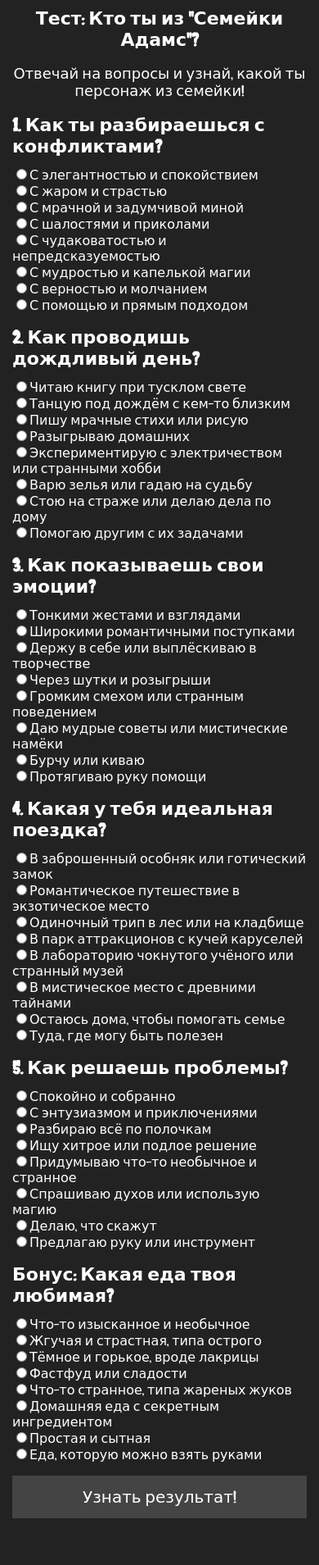
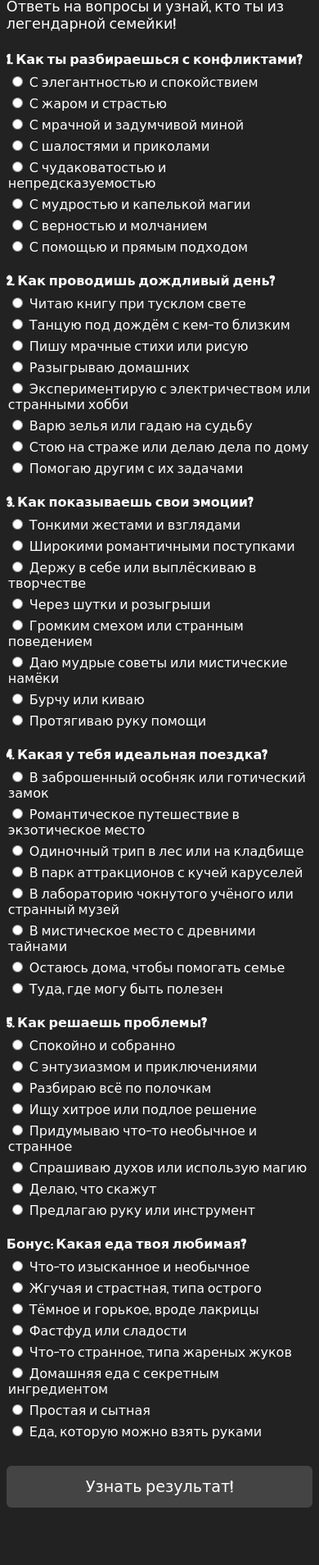
Before and after one commit to keyboardyosk/addams-family-quiz, a plain HTML site: page site/index.html in a window 390 px wide. Shown: the part 48-1957 px from the top of the page at 82% size. Before the commit the page ends 1910 px from the top, so only its background shows below. Drawn offline with Linux system fonts and the light colour scheme.

Commit message:
Update index.html

```diff
--- a/site/index.html
+++ b/site/index.html
@@ -1,194 +1,283 @@
 <!DOCTYPE html>
-<html>
+<html lang="ru">
 <head>
   <meta charset="UTF-8">
   <meta name="viewport" content="width=device-width, initial-scale=1.0">
-    <title>Тест: Семейка Адамс</title>
+  <title>Кто ты из семейки Адамс?</title>
   <link href="https://fonts.googleapis.com/css2?family=Creepster&display=swap" rel="stylesheet">
   <style>
     * { box-sizing: border-box; }
     body {
-      background-color: #222;
+      background: #222;
       color: #fff;
       font-family: 'Creepster', cursive;
-      text-align: center;
-      padding: 20px;
       margin: 0;
+      padding: 0 0 40px 0;
+      min-height: 100vh;
     }
-    h1, h2 {
-      margin: 20px 0;
+    #container {
+      max-width: 600px;
+      margin: 0 auto;
+      padding: 24px 12px 40px 12px;
     }
-    form {
-      max-width: 600px;
-      margin: auto;
+    h1 {
+      font-size: 2.2em;
+      margin: 0 0 10px 0;
+      letter-spacing: 1px;
+    }
+    #intro {
+      font-size: 1.1em;
+      margin-bottom: 24px;
     }
     .question {
-      margin-bottom: 20px;
+      margin-bottom: 22px;
       text-align: left;
+    }
+    .question h2 {
+      font-size: 1.1em;
+      margin: 0 0 8px 0;
+    }
+    .answers label {
+      display: block;
+      margin-bottom: 6px;
+      font-size: 1em;
+      cursor: pointer;
+      padding-left: 2px;
+    }
+    .answers input[type="radio"] {
+      margin-right: 8px;
+      accent-color: #666;
+    }
+    #submit-button {
+      width: 100%;
+      background: #444;
+      color: #fff;
+      border: none;
+      padding: 14px 0;
+      font-family: 'Creepster', cursive;
+      font-size: 1.2em;
+      border-radius: 6px;
+      cursor: pointer;
+      margin-top: 10px;
+      transition: background 0.2s;
+    }
+    #submit-button:hover {
+      background: #666;
     }
     #result {
       display: none;
-      margin-top: 20px;
-    }
-    button {
-      background-color: #444;
-      color: #fff;
-      border: none;
-      padding: 10px 20px;
-      font-family: 'Creepster', cursive;
-      font-size: 18px;
-      cursor: pointer;
-      transition: background 0.2s;
-    }
-    button:hover {
-      background-color: #666;
-    }
-    #language-switcher {
-      position: absolute;
-      top: 20px;
-      right: 20px;
-    }
-    select {
-      background-color: #444;
-      color: #fff;
-      border: 1px solid #666;
-      padding: 5px;
-      font-family: 'Creepster', cursive;
-      font-size: 16px;
-      cursor: pointer;
-    }
-    select:focus {
-      outline: none;
-      background-color: #666;
+      margin-top: 28px;
+      background: #181818;
+      border-radius: 10px;
+      padding: 18px 10px;
+      text-align: center;
+      box-shadow: 0 2px 12px #0008;
     }
     .character-image {
-      max-width: 150px;
-      height: auto;
+      max-width: 180px;
+      width: 100%;
+      border-radius: 8px;
       border: 2px solid #666;
-      margin: 10px auto;
+      margin: 0 auto 12px auto;
       display: block;
     }
+    .character-title {
+      font-size: 1.3em;
+      margin: 0 0 6px 0;
+      letter-spacing: 1px;
+    }
+    .character-desc {
+      font-size: 1em;
+      margin-bottom: 8px;
+    }
     @media (max-width: 600px) {
-      body {
-        padding: 10px;
-        font-size: 18px;
+      #container {
+        padding: 10px 2vw 30px 2vw;
       }
-      h1, h2 {
-        font-size: 22px;
-        margin: 12px 0;
+      h1 {
+        font-size: 1.3em;
       }
-      form {
-        max-width: 100%;
-        padding: 0 5px;
+      .question h2 {
+        font-size: 1em;
       }
-      .question {
-        font-size: 16px;
-        margin-bottom: 16px;
+      #result {
+        padding: 12px 2vw;
       }
       .character-image {
-        max-width: 90vw;
-        width: 100%;
-      }
-      #language-switcher {
-        position: static;
-        margin-bottom: 10px;
-        width: 100%;
-        text-align: right;
-      }
-      button {
-        width: 100%;
-        font-size: 20px;
-        padding: 14px 0;
-      }
-      select {
-        width: 100%;
-        font-size: 18px;
+        max-width: 95vw;
       }
     }
   </style>
 </head>
 <body>
-    <div id="language-switcher">
-      <select id="language" onchange="changeLanguage()">
-        <option value="ru">Русский</option>
-        <option value="en">English</option>
-      </select>
-    </div>
-    <h1 id="title">Тест: Кто ты из "Семейки Адамс"?</h1>
-    <p id="intro">Отвечай на вопросы и узнай, какой ты персонаж из семейки!</p>
+  <div id="container">
+    <h1>Кто ты из семейки Адамс?</h1>
+    <div id="intro">Ответь на вопросы и узнай, кто ты из легендарной семейки!</div>
     <form id="quizForm">
       <div class="question">
-        <h2 id="q1-title">1. Как ты разбираешься с конфликтами?</h2>
-        <input type="radio" name="q1" value="a"><span id="q1-a">С элегантностью и спокойствием</span><br>
-        <input type="radio" name="q1" value="b"><span id="q1-b">С жаром и страстью</span><br>
-        <input type="radio" name="q1" value="c"><span id="q1-c">С мрачной и задумчивой миной</span><br>
-        <input type="radio" name="q1" value="d"><span id="q1-d">С шалостями и приколами</span><br>
-        <input type="radio" name="q1" value="e"><span id="q1-e">С чудаковатостью и непредсказуемостью</span><br>
-        <input type="radio" name="q1" value="f"><span id="q1-f">С мудростью и капелькой магии</span><br>
-        <input type="radio" name="q1" value="g"><span id="q1-g">С верностью и молчанием</span><br>
-        <input type="radio" name="q1" value="h"><span id="q1-h">С помощью и прямым подходом</span><br>
+        <h2>1. Как ты разбираешься с конфликтами?</h2>
+        <div class="answers">
+          <label><input type="radio" name="q1" value="a">С элегантностью и спокойствием</label>
+          <label><input type="radio" name="q1" value="b">С жаром и страстью</label>
+          <label><input type="radio" name="q1" value="c">С мрачной и задумчивой миной</label>
+          <label><input type="radio" name="q1" value="d">С шалостями и приколами</label>
+          <label><input type="radio" name="q1" value="e">С чудаковатостью и непредсказуемостью</label>
+          <label><input type="radio" name="q1" value="f">С мудростью и капелькой магии</label>
+          <label><input type="radio" name="q1" value="g">С верностью и молчанием</label>
+          <label><input type="radio" name="q1" value="h">С помощью и прямым подходом</label>
+        </div>
       </div>
       <div class="question">
-        <h2 id="q2-title">2. Как проводишь дождливый день?</h2>
-        <input type="radio" name="q2" value="a"><span id="q2-a">Читаю книгу при тусклом свете</span><br>
-        <input type="radio" name="q2" value="b"><span id="q2-b">Танцую под дождём с кем-то близким</span><br>
-        <input type="radio" name="q2" value="c"><span id="q2-c">Пишу мрачные стихи или рисую</span><br>
-        <input type="radio" name="q2" value="d"><span id="q2-d">Разыгрываю домашних</span><br>
-        <input type="radio" name="q2" value="e"><span id="q2-e">Экспериментирую с электричеством или странными хобби</span><br>
-        <input type="radio" name="q2" value="f"><span id="q2-f">Варю зелья или гадаю на судьбу</span><br>
-        <input type="radio" name="q2" value="g"><span id="q2-g">Стою на страже или делаю дела по дому</span><br>
-        <input type="radio" name="q2" value="h"><span id="q2-h">Помогаю другим с их задачами</span><br>
+        <h2>2. Как проводишь дождливый день?</h2>
+        <div class="answers">
+          <label><input type="radio" name="q2" value="a">Читаю книгу при тусклом свете</label>
+          <label><input type="radio" name="q2" value="b">Танцую под дождём с кем-то близким</label>
+          <label><input type="radio" name="q2" value="c">Пишу мрачные стихи или рисую</label>
+          <label><input type="radio" name="q2" value="d">Разыгрываю домашних</label>
+          <label><input type="radio" name="q2" value="e">Экспериментирую с электричеством или странными хобби</label>
+          <label><input type="radio" name="q2" value="f">Варю зелья или гадаю на судьбу</label>
+          <label><input type="radio" name="q2" value="g">Стою на страже или делаю дела по дому</label>
+          <label><input type="radio" name="q2" value="h">Помогаю другим с их задачами</label>
+        </div>
       </div>
       <div class="question">
-        <h2 id="q3-title">3. Как показываешь свои эмоции?</h2>
-        <input type="radio" name="q3" value="a"><span id="q3-a">Тонкими жестами и взглядами</span><br>
-        <input type="radio" name="q3" value="b"><span id="q3-b">Широкими романтичными поступками</span><br>
-        <input type="radio" name="q3" value="c"><span id="q3-c">Держу в себе или выплёскиваю в творчестве</span><br>
-        <input type="radio" name="q3" value="d"><span id="q3-d">Через шутки и розыгрыши</span><br>
-        <input type="radio" name="q3" value="e"><span id="q3-e">Громким смехом или странным поведением</span><br>
-        <input type="radio" name="q3" value="f"><span id="q3-f">Даю мудрые советы или мистические намёки</span><br>
-        <input type="radio" name="q3" value="g"><span id="q3-g">Бурчу или киваю</span><br>
-        <input type="radio" name="q3" value="h"><span id="q3-h">Протягиваю руку помощи</span><br>
+        <h2>3. Как показываешь свои эмоции?</h2>
+        <div class="answers">
+          <label><input type="radio" name="q3" value="a">Тонкими жестами и взглядами</label>
+          <label><input type="radio" name="q3" value="b">Широкими романтичными поступками</label>
+          <label><input type="radio" name="q3" value="c">Держу в себе или выплёскиваю в творчестве</label>
+          <label><input type="radio" name="q3" value="d">Через шутки и розыгрыши</label>
+          <label><input type="radio" name="q3" value="e">Громким смехом или странным поведением</label>
+          <label><input type="radio" name="q3" value="f">Даю мудрые советы или мистические намёки</label>
+          <label><input type="radio" name="q3" value="g">Бурчу или киваю</label>
+          <label><input type="radio" name="q3" value="h">Протягиваю руку помощи</label>
+        </div>
       </div>
       <div class="question">
-        <h2 id="q4-title">4. Какая у тебя идеальная поездка?</h2>
-        <input type="radio" name="q4" value="a"><span id="q4-a">В заброшенный особняк или готический замок</span><br>
-        <input type="radio" name="q4" value="b"><span id="q4-b">Романтическое путешествие в экзотическое место</span><br>
-        <input type="radio" name="q4" value="c"><span id="q4-c">Одиночный трип в лес или на кладбище</span><br>
-        <input type="radio" name="q4" value="d"><span id="q4-d">В парк аттракционов с кучей каруселей</span><br>
-        <input type="radio" name="q4" value="e"><span id="q4-e">В лабораторию чокнутого учёного или странный музей</span><br>
-        <input type="radio" name="q4" value="f"><span id="q4-f">В мистическое место с древними тайнами</span><br>
-        <input type="radio" name="q4" value="g"><span id="q4-g">Остаюсь дома, чтобы помогать семье</span><br>
-        <input type="radio" name="q4" value="h"><span id="q4-h">Туда, где могу быть полезен</span><br>
+        <h2>4. Какая у тебя идеальная поездка?</h2>
+        <div class="answers">
+          <label><input type="radio" name="q4" value="a">В заброшенный особняк или готический замок</label>
+          <label><input type="radio" name="q4" value="b">Романтическое путешествие в экзотическое место</label>
+          <label><input type="radio" name="q4" value="c">Одиночный трип в лес или на кладбище</label>
+          <label><input type="radio" name="q4" value="d">В парк аттракционов с кучей каруселей</label>
+          <label><input type="radio" name="q4" value="e">В лабораторию чокнутого учёного или странный музей</label>
+          <label><input type="radio" name="q4" value="f">В мистическое место с древними тайнами</label>
+          <label><input type="radio" name="q4" value="g">Остаюсь дома, чтобы помогать семье</label>
+          <label><input type="radio" name="q4" value="h">Туда, где могу быть полезен</label>
+        </div>
       </div>
       <div class="question">
-        <h2 id="q5-title">5. Как решаешь проблемы?</h2>
-        <input type="radio" name="q5" value="a"><span id="q5-a">Спокойно и собранно</span><br>
-        <input type="radio" name="q5" value="b"><span id="q5-b">С энтузиазмом и приключениями</span><br>
-        <input type="radio" name="q5" value="c"><span id="q5-c">Разбираю всё по полочкам</span><br>
-        <input type="radio" name="q5" value="d"><span id="q5-d">Ищу хитрое или подлое решение</span><br>
-        <input type="radio" name="q5" value="e"><span id="q5-e">Придумываю что-то необычное и странное</span><br>
-        <input type="radio" name="q5" value="f"><span id="q5-f">Спрашиваю духов или использую магию</span><br>
-        <input type="radio" name="q5" value="g"><span id="q5-g">Делаю, что скажут</span><br>
-        <input type="radio" name="q5" value="h"><span id="q5-h">Предлагаю руку или инструмент</span><br>
+        <h2>5. Как решаешь проблемы?</h2>
+        <div class="answers">
+          <label><input type="radio" name="q5" value="a">Спокойно и собранно</label>
+          <label><input type="radio" name="q5" value="b">С энтузиазмом и приключениями</label>
+          <label><input type="radio" name="q5" value="c">Разбираю всё по полочкам</label>
+          <label><input type="radio" name="q5" value="d">Ищу хитрое или подлое решение</label>
+          <label><input type="radio" name="q5" value="e">Придумываю что-то необычное и странное</label>
+          <label><input type="radio" name="q5" value="f">Спрашиваю духов или использую магию</label>
+          <label><input type="radio" name="q5" value="g">Делаю, что скажут</label>
+          <label><input type="radio" name="q5" value="h">Предлагаю руку или инструмент</label>
+        </div>
       </div>
       <div class="question">
-        <h2 id="q6-title">Бонус: Какая еда твоя любимая?</h2>
-        <input type="radio" name="q6" value="a"><span id="q6-a">Что-то изысканное и необычное</span><br>
-        <input type="radio" name="q6" value="b"><span id="q6-b">Жгучая и страстная, типа острого</span><br>
-        <input type="radio" name="q6" value="c"><span id="q6-c">Тёмное и горькое, вроде лакрицы</span><br>
-        <input type="radio" name="q6" value="d"><span id="q6-d">Фастфуд или сладости</span><br>
-        <input type="radio" name="q6" value="e"><span id="q6-e">Что-то странное, типа жареных жуков</span><br>
-        <input type="radio" name="q6" value="f"><span id="q6-f">Домашняя еда с секретным ингредиентом</span><br>
-        <input type="radio" name="q6" value="g"><span id="q6-g">Простая и сытная</span><br>
-        <input type="radio" name="q6" value="h"><span id="q6-h">Еда, которую можно взять руками</span><br>
+        <h2>Бонус: Какая еда твоя любимая?</h2>
+        <div class="answers">
+          <label><input type="radio" name="q6" value="a">Что-то изысканное и необычное</label>
+          <label><input type="radio" name="q6" value="b">Жгучая и страстная, типа острого</label>
+          <label><input type="radio" name="q6" value="c">Тёмное и горькое, вроде лакрицы</label>
+          <label><input type="radio" name="q6" value="d">Фастфуд или сладости</label>
+          <label><input type="radio" name="q6" value="e">Что-то странное, типа жареных жуков</label>
+          <label><input type="radio" name="q6" value="f">Домашняя еда с секретным ингредиентом</label>
+          <label><input type="radio" name="q6" value="g">Простая и сытная</label>
+          <label><input type="radio" name="q6" value="h">Еда, которую можно взять руками</label>
         </div>
-      <button type="button" onclick="showResult()" id="submit-button">Узнать результат!</button>
+      </div>
+      <button type="button" id="submit-button">Узнать результат!</button>
     </form>
     <div id="result"></div>
-    <!-- ...скрипт как в твоём оригинале... -->
+  </div>
   <script>
-    // ...весь твой скрипт без изменений...
+    // Карточки персонажей
+    const characters = {
+      a: {
+        name: 'Мортиша Адамс',
+        desc: 'элегантная, таинственная и всегда на стиле',
+        img: 'https://i.pinimg.com/736x/d3/b1/c9/d3b1c96caa15c7ed5db514d5e535594e.jpg'
+      },
+      b: {
+        name: 'Гомес Адамс',
+        desc: 'страстный, романтичный и с огоньком',
+        img: 'https://i.pinimg.com/736x/a5/ba/48/a5ba480df4e26011ada6597ac9f9209d.jpg'
+      },
+      c: {
+        name: 'Уэнсдей Адамс',
+        desc: 'мрачная, задумчивая и с тёмной душой',
+        img: 'https://i.pinimg.com/736x/4a/fa/17/4afa173284c58537cf3e89025ac656e4.jpg'
+      },
+      d: {
+        name: 'Пагсли Адамс',
+        desc: 'шалун, приколист и мастер розыгрышей',
+        img: 'https://i.ytimg.com/vi/TwsQhM8uWkQ/maxresdefault.jpg'
+      },
+      e: {
+        name: 'Дядя Фестер',
+        desc: 'чудак, непредсказуемый и слегка странный',
+        img: 'https://cm.author.today/content/2023/03/05/73e399f9d84c43d49cea5b6937a72824.jpg'
+      },
+      f: {
+        name: 'Бабуля',
+        desc: 'мудрая, мистическая и немного ведьма',
+        img: 'https://i.pinimg.com/736x/61/1c/0f/611c0fe2fe13cba26fe806922c65be18.jpg'
+      },
+      g: {
+        name: 'Ларч',
+        desc: 'верный, молчаливый и всегда на подхвате',
+        img: 'https://i.pinimg.com/736x/4d/50/4d/4d504d8f9fe7704a03ec585527889e75.jpg'
+      },
+      h: {
+        name: 'Рука',
+        desc: 'полезная, практичная и всегда рядом',
+        img: 'https://i.pinimg.com/736x/b7/49/2c/b7492cc6246567047160084ac3a71c63.jpg'
+      }
+    };
+
+    document.getElementById('submit-button').onclick = function() {
+      const questions = ['q1','q2','q3','q4','q5','q6'];
+      let answers = [];
+      for (let q of questions) {
+        let checked = document.querySelector('input[name="'+q+'"]:checked');
+        if (!checked) {
+          alert('Пожалуйста, ответь на все вопросы!');
+          return;
+        }
+        answers.push(checked.value);
+      }
+      // Подсчёт
+      let counts = {};
+      for (let v of answers) counts[v] = (counts[v]||0)+1;
+      let max = Math.max(...Object.values(counts));
+      let winners = Object.keys(counts).filter(k=>counts[k]===max);
+
+      let html = '';
+      if (winners.length === 1) {
+        let ch = characters[winners[0]];
+        html = `<img src="${ch.img}" class="character-image" alt="${ch.name}">
+                <div class="character-title">Ты — ${ch.name}!</div>
+                <div class="character-desc">${ch.desc}</div>`;
+      } else {
+        html = `<div class="character-title">Ты смесь из:</div>`;
+        for (let k of winners) {
+          let ch = characters[k];
+          html += `<img src="${ch.img}" class="character-image" alt="${ch.name}">
+                   <div class="character-title">${ch.name}</div>
+                   <div class="character-desc">${ch.desc}</div>`;
+        }
+      }
+      let result = document.getElementById('result');
+      result.innerHTML = html;
+      result.style.display = 'block';
+      result.scrollIntoView({behavior: "smooth"});
+    };
   </script>
 </body>
 </html>
```
Lines whose indentation alone changed are shown as unchanged.
